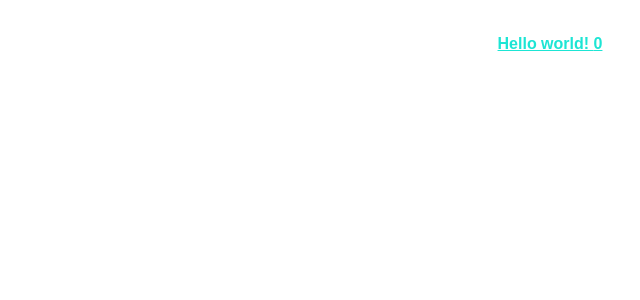
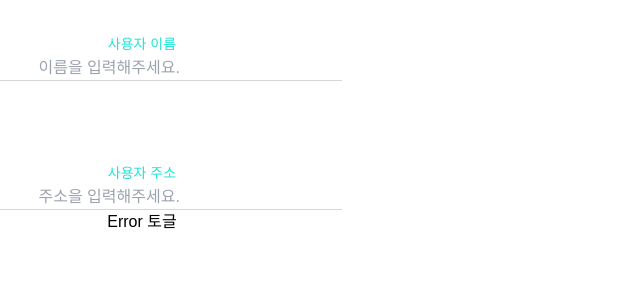
Before and after one commit to zivivle/EndlessFrontend, a React (Vite) app in the folder storybook01/: page / in a window 1280 px wide. Shown: the top 300 px of the page, without its empty margins (90-730 px from the left). Built offline with nearby package versions, Linux system fonts and the light colour scheme.

Commit message:
fix: DefaultTextField 실제 적용해보면서 리팩터링

```diff
--- a/storybook01/src/App.tsx
+++ b/storybook01/src/App.tsx
@@ -1,19 +1,59 @@
 import { useState } from "react";
 import "./App.css";
+import { DefaultTextField, Label } from "./components";
 
 function App() {
-  const [count, setCount] = useState(0);
-
-  return (
-    <h1
-      onClick={() => {
-        setCount(count + 1);
-      }}
-      className="text-3xl text-secondary font-bold underline"
-    >
-      Hello world! {count}
-    </h1>
-  );
+    const [userInputFormValue, setUserInputFormValue] = useState({
+        username: "",
+        address: "",
+    });
+    const [isError, setIsError] = useState(false);
+    return (
+        <div className="w-[400px]">
+            <Label htmlFor="username">사용자 이름</Label>
+            <DefaultTextField
+                errorMessage="입력값을 확인해주세요."
+                iconPath="/images/delete_icon.svg"
+                iconAlt="delete_icon"
+                onIconClick={() => {}}
+                placeholder="이름을 입력해주세요."
+                onChange={(e) =>
+                    setUserInputFormValue((prev) => ({
+                        ...prev,
+                        username: e.target.value,
+                    }))
+                }
+                value={userInputFormValue.username}
+                isError={isError}
+                id="username"
+            />
+            <div className="my-20" />
+            <Label htmlFor="address">사용자 주소</Label>
+            <DefaultTextField
+                errorMessage="입력값을 확인해주세요."
+                iconPath="/images/delete_icon.svg"
+                iconAlt="delete_icon"
+                onIconClick={() => {}}
+                placeholder="주소을 입력해주세요."
+                onChange={(e) =>
+                    setUserInputFormValue((prev) => ({
+                        ...prev,
+                        address: e.target.value,
+                    }))
+                }
+                value={userInputFormValue.address}
+                isError={isError}
+                id="address"
+            />
+            <button
+                onClick={() => {
+                    setIsError((prev) => !prev);
+                }}
+            >
+                Error 토글
+            </button>
+        </div>
+    );
 }
 
 export default App;
--- a/storybook01/src/components/DefaultTextField.tsx
+++ b/storybook01/src/components/DefaultTextField.tsx
@@ -11,6 +11,7 @@ interface IDefaultTextFieldProps {
     onChange: React.ChangeEventHandler<HTMLInputElement>;
     value: string;
     isError: boolean;
+    id: string;
 }
 
 export const DefaultTextField = ({
@@ -22,6 +23,7 @@ export const DefaultTextField = ({
     onChange,
     value,
     isError,
+    id,
 }: IDefaultTextFieldProps) => {
     const [isFocused, setIsFocused] = useState(false);
     const borderColor = isFocused
@@ -30,13 +32,18 @@ export const DefaultTextField = ({
           ? "border-mono300"
           : "border-primary";
     return (
-        <>
+        <div className="relative">
+            {/*
+              그러므로 CLS를 최대한 줄이기 위해
+              ErrorMessage를 absolute 로 변경해야 한다
+            */}
             <div
                 onFocus={() => setIsFocused(true)}
                 onBlur={() => setIsFocused(false)}
                 className={`text-primary border-b ${borderColor}`}
             >
                 <input
+                    id={id}
                     className="outline-none"
                     type="text"
                     placeholder={placeholder}
@@ -45,7 +52,10 @@ export const DefaultTextField = ({
                 />
                 {!!value && <IconButton alt={iconAlt} iconPath={iconPath} onClick={onIconClick} />}
             </div>
+            {/*
+              최대한 부모요소를 만들기 않는 방법이 더 좋다.
+            */}
             {isError && <ErrorMessage>{errorMessage}</ErrorMessage>}
-        </>
+        </div>
     );
 };
--- a/storybook01/src/index.css
+++ b/storybook01/src/index.css
@@ -3,5 +3,11 @@
 @tailwind utilities;
 
 body {
-  font-family: "Open Sans Variable", sans-serif;
+    font-family: "Open Sans Variable", sans-serif;
 }
+
+@layer components {
+    .relative > p {
+        @apply absolute;
+    }
+}
```
Also changed, not shown: 1 other file (tests, documents, lock files or other folders).
